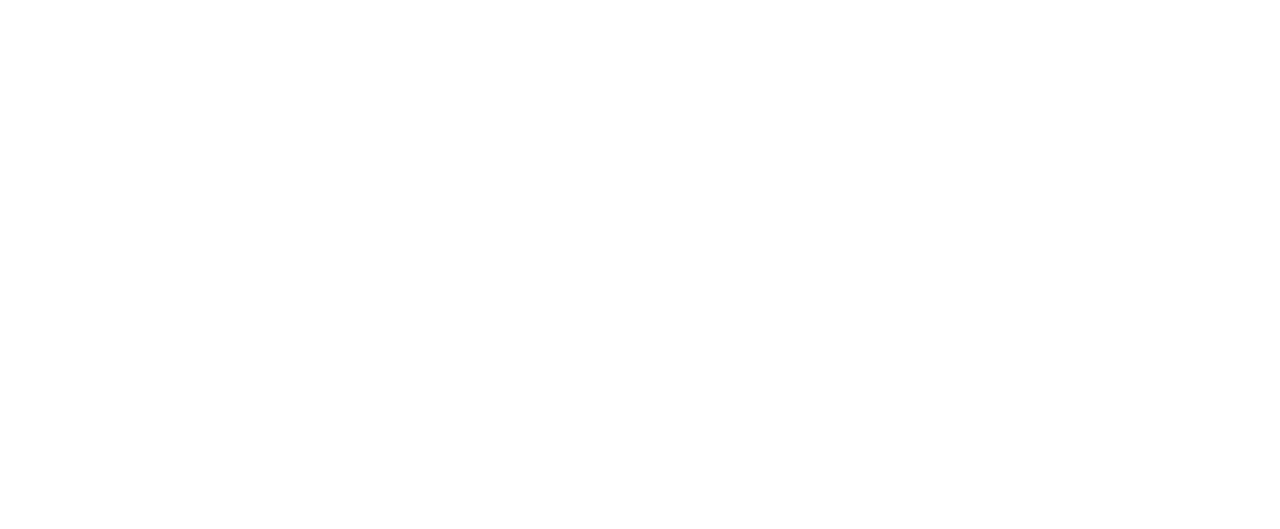
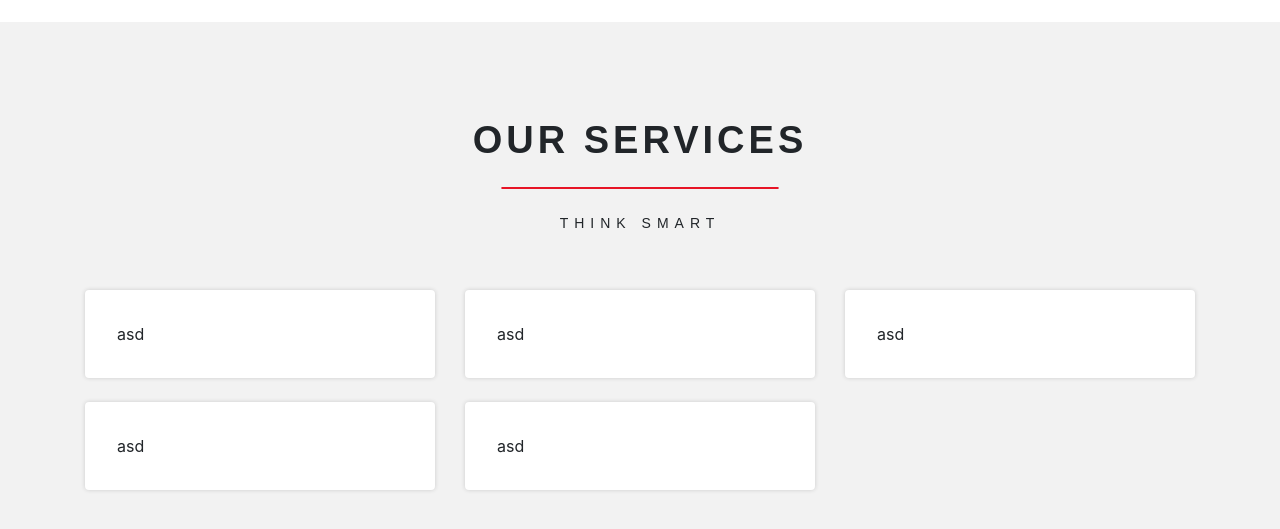
Before and after one commit to mohamedkuch/tunRW-Front, an Angular app in the folder tunrw-front/: page / in a window 1280 px wide. Shown: the part 1724-2253 px from the top of the page. Before the commit the page ends 1688 px from the top, so only its background shows below. Built offline with nearby package versions, Linux system fonts and the light colour scheme; a web font is replaced by a local one.

Commit message:
setup services

```diff
--- a/tunrw-front/src/app/app.component.html
+++ b/tunrw-front/src/app/app.component.html
@@ -143,6 +143,7 @@
 
 </div>
 
+
 <div class="container tmContainer">
   <div class="row">
     <div class="col-12">
@@ -150,6 +151,9 @@
         <h5 class="bigTitle text-center ftBold ">
           Our Team
         </h5>
+        <div class="headingSpacer mx-auto mt-4">
+
+        </div>
         <p class="descr text-center teamSubTitle mt-4">
           The talented Crew
         </p>
@@ -164,4 +168,56 @@
   </div>
 </div>
 
+
+<div class="serviceContainer">
+  <div class="container serviceContainer">
+    <div class="row">
+      <div class="col-12">
+        <div class="teamHeading">
+          <h5 class="bigTitle text-center ftBold ">
+            Our Services
+          </h5>
+          <div class="headingSpacer mx-auto mt-4">
+
+          </div>
+          <p class="descr text-center teamSubTitle mt-4">
+            THINK SMART
+          </p>
+        </div>
+        <div class="serviceWrapper">
+          <div class="row">
+            <div class=" col-md-6 col-lg-4">
+              <div class="serviceCard">
+                asd
+              </div>
+            </div>
+            <div class=" col-md-6 col-lg-4">
+              <div class="serviceCard">
+                asd
+              </div>
+            </div>
+            <div class=" col-md-6 col-lg-4">
+              <div class="serviceCard">
+                asd
+              </div>
+            </div>
+            <div class=" col-md-6 col-lg-4">
+              <div class="serviceCard">
+                asd
+              </div>
+            </div>
+            <div class=" col-md-6 col-lg-4">
+              <div class="serviceCard">
+                asd
+              </div>
+            </div>
+          </div>
+
+        </div>
+
+      </div>
+    </div>
+  </div>
+</div>
+
 <router-outlet></router-outlet>
--- a/tunrw-front/src/app/app.component.scss
+++ b/tunrw-front/src/app/app.component.scss
@@ -211,5 +211,31 @@
   text-transform: uppercase;
   letter-spacing: 6px;
   font-size: 14px;
-  margin-bottom: 6rem;
+  margin-bottom: 2rem;
 }
+.headingSpacer{
+  border: 1px solid rgb(231, 20, 38);
+  border-radius: 2px;
+  width: 25%;
+}
+/* ######## Service ######### */
+
+.serviceCard {
+  padding: 2rem;
+  margin-top: 1.5rem;
+  box-shadow: 0 0 4px 0 rgba(33, 33, 33, 0.178);
+  border-radius: 4px;
+  background: white;
+  transition: 0.5s all;
+
+}
+.serviceCard:hover{
+  box-shadow: 0 0 8px 0 rgba(33, 33, 33, 0.441);
+
+}
+.serviceContainer{
+  background: #f2f2f2;
+  padding-top: 3rem;
+  padding-bottom: 3rem;
+
+}
```
